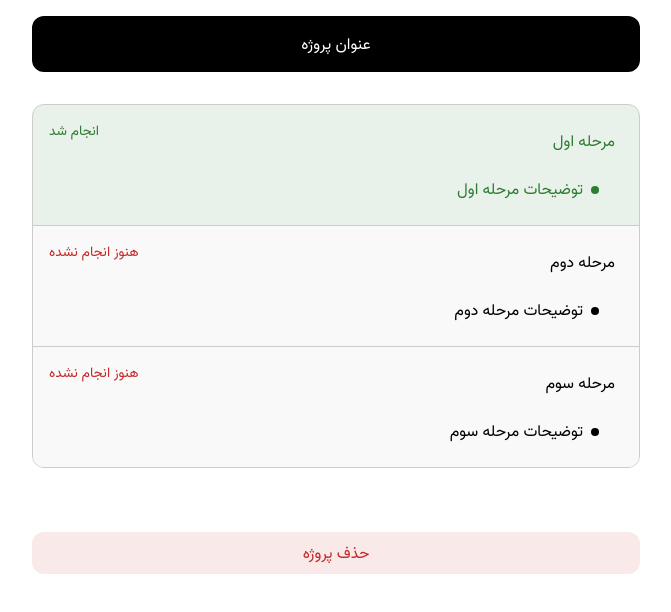
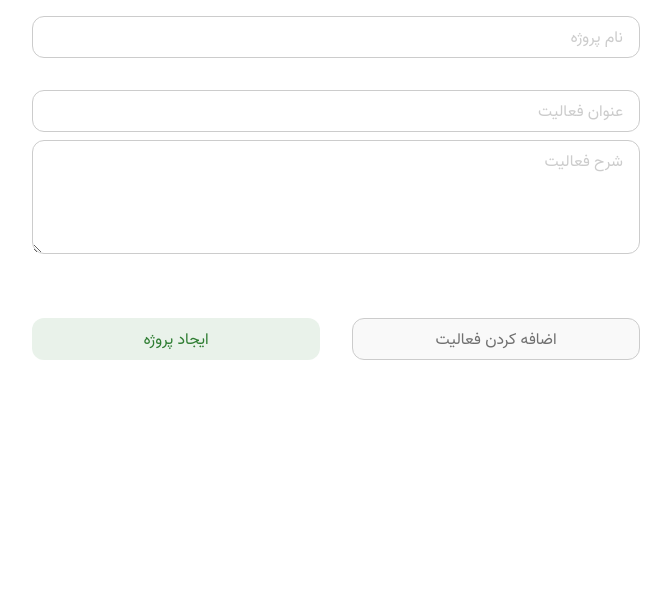
Before and after one commit to git01bit/coding-planner, a React (Vite) app: page / in a window 1280 px wide. Shown: the top 612 px of the page, without its empty margins (304-975 px from the left). Built offline with nearby package versions, Linux system fonts and the light colour scheme.

Commit message:
feat(CreationForm): implement add new step button functionality

```diff
--- a/src/App.jsx
+++ b/src/App.jsx
@@ -1,13 +1,22 @@
 import "./assets/fonts/vazir/vazir.css";
 import "./App.css";
+
+import { useState } from "react";
 
 import CreationForm from "./CreationForm/CreationForm";
 import Project from "./Project/Project";
 
 function App() {
+  const [project, setProject] = useState({
+    projectTitle: "",
+    steps: [
+      { stepId: 1, stepTitle: "", stepDescription: "", isStepDone: false },
+    ],
+  });
+
   return (
     <>
-      <CreationForm />
+      <CreationForm project={project} setProject={setProject} />
       <Project />
     </>
   );
--- a/src/CreationForm/CreationForm.jsx
+++ b/src/CreationForm/CreationForm.jsx
@@ -1,8 +1,24 @@
+import { useState } from "react";
 import styles from "./CreationForm.module.css";
 
-function CreationForm() {
+function CreationForm({ project, setProject }) {
+  const [id, setId] = useState(2);
+
+  function addNewStep() {
+    const newStep = {
+      stepId: id,
+      stepTitle: "",
+      stepDescription: "",
+      isStepDone: false,
+    };
+
+    setProject((p) => ({ ...p, steps: [...p.steps, newStep] }));
+
+    setId((i) => i + 1);
+  }
+
   return (
-    <section className="deactive">
+    <section>
       <input
         type="text"
         placeholder="نام پروژه"
@@ -10,13 +26,17 @@ function CreationForm() {
       />
 
       <div className={styles.stepsContainer}>
-        <div className={styles.stepContainer}>
-          <input type="text" placeholder="عنوان فعالیت" />
-          <textarea rows="4" placeholder="شرح فعالیت"></textarea>
-        </div>
+        {project.steps.map((step) => (
+          <div key={step.stepId} className={styles.stepContainer}>
+            <input type="text" placeholder="عنوان فعالیت" />
+            <textarea rows="4" placeholder="شرح فعالیت"></textarea>
+          </div>
+        ))}
 
         <div className={styles.btnsContainer}>
-          <button type="button">اضافه کردن فعالیت</button>
+          <button type="button" onClick={addNewStep}>
+            اضافه کردن فعالیت
+          </button>
           <button type="button">ایجاد پروژه</button>
         </div>
       </div>
--- a/src/Project/Project.jsx
+++ b/src/Project/Project.jsx
@@ -2,7 +2,7 @@ import styles from "./Project.module.css";
 
 function Project() {
   return (
-    <section>
+    <section className="deactive">
       <h1>عنوان پروژه</h1>
 
       <div className={styles.projectContainer}>
```
